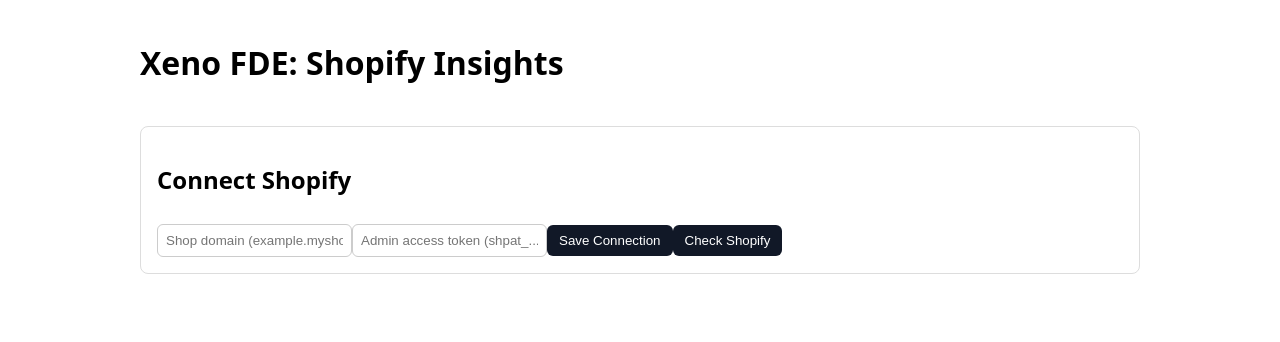
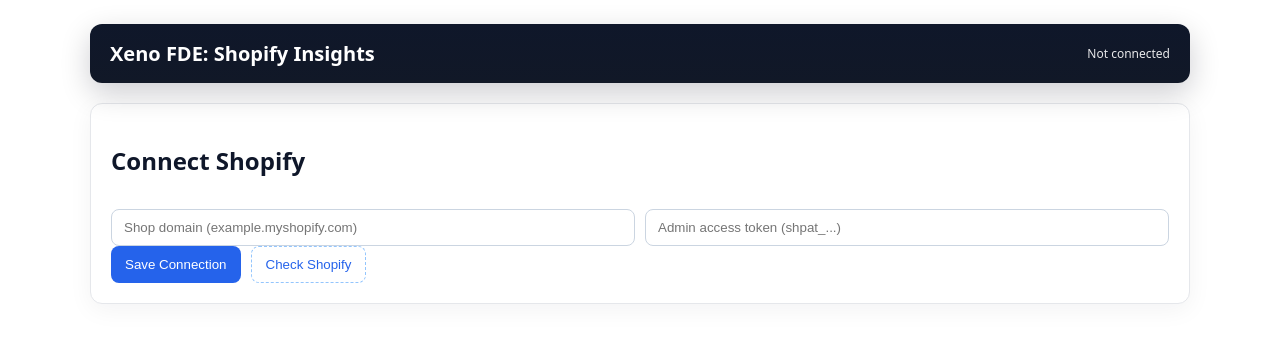
Before and after one commit to rajul2911/xeno-fde-assignment, a React (Create React App) app in the folder frontend/: page / in a window 1280 px wide. Shown: the top 342 px of the page. Built offline with nearby package versions, Linux system fonts and the light colour scheme; no server answers.

Commit message:
update ui

```diff
--- a/frontend/src/App.css
+++ b/frontend/src/App.css
@@ -38,44 +38,65 @@
 }
 
 /* basic layout */
+
+/* Base */
 .container {
-  max-width: 1000px;
+  max-width: 1100px;
   margin: 0 auto;
-  padding: 20px;
-  font-family: system-ui, sans-serif;
+  padding: 24px;
+  font-family: ui-sans-serif, system-ui, -apple-system, Segoe UI, Roboto, "Helvetica Neue", Arial, "Noto Sans", "Apple Color Emoji", "Segoe UI Emoji";
+  color: #0f172a;
 }
 
 header {
+  position: sticky;
+  top: 0;
+  background: linear-gradient(180deg, #0f172a, #111827);
+  color: white;
+  padding: 16px 20px;
+  border-radius: 12px;
   display: flex;
   justify-content: space-between;
   align-items: center;
   margin-bottom: 20px;
+  box-shadow: 0 10px 30px rgba(2,6,23,0.2);
 }
+header h1 { font-size: 20px; margin: 0; }
+header .status { opacity: 0.9; font-size: 12px; }
 
 .card {
-  border: 1px solid #ddd;
-  border-radius: 8px;
-  padding: 16px;
+  border: 1px solid #e5e7eb;
+  border-radius: 12px;
+  padding: 20px;
   margin: 16px 0;
   display: flex;
   flex-direction: column;
-  gap: 8px;
+  gap: 12px;
+  background: #ffffff;
+  box-shadow: 0 6px 24px rgba(15,23,42,0.05);
 }
+.form-row { display: grid; grid-template-columns: 1fr 1fr; gap: 10px; }
+.form-actions { display: flex; gap: 10px; }
 
 input {
-  padding: 8px;
-  border: 1px solid #ccc;
-  border-radius: 6px;
+  padding: 10px 12px;
+  border: 1px solid #cbd5e1;
+  border-radius: 8px;
 }
 
 button {
-  padding: 8px 12px;
+  padding: 10px 14px;
   border: none;
-  background: #111827;
+  background: #2563eb;
   color: white;
-  border-radius: 6px;
+  border-radius: 8px;
   cursor: pointer;
+  transition: transform .03s ease, box-shadow .2s ease;
 }
+button:hover { box-shadow: 0 6px 18px rgba(37,99,235,0.3); }
+button:active { transform: translateY(1px); }
+.button-secondary { background: #111827; }
+.button-ghost { background: transparent; color: #2563eb; border: 1px dashed #93c5fd; }
 
 button.link {
   background: transparent;
@@ -83,9 +104,8 @@
   text-decoration: underline;
 }
 
-.error {
-  color: #b91c1c;
-}
+.error { color: #b91c1c; font-weight: 500; }
+.muted { color: #6b7280; font-size: 12px; }
 
 .kpis {
   display: grid;
@@ -119,9 +139,20 @@
 }
 
 .chart {
-  border: 1px solid #eee;
-  padding: 12px;
-  border-radius: 8px;
+  border: 1px solid #e5e7eb;
+  padding: 16px;
+  border-radius: 12px;
   margin-bottom: 16px;
   background: white;
 }
+
+/* skeletons */
+.skeleton { background: linear-gradient(90deg, #f1f5f9 25%, #e2e8f0 37%, #f1f5f9 63%); background-size: 400% 100%; animation: shimmer 1.4s ease infinite; border-radius: 8px; }
+.sk-kpi { height: 72px; }
+.sk-chart { height: 260px; }
+@keyframes shimmer { 0%{background-position: 100% 0} 100%{background-position: -100% 0} }
+
+@media (max-width: 800px){
+  .form-row { grid-template-columns: 1fr; }
+  .kpis { grid-template-columns: 1fr; }
+}
--- a/frontend/src/App.js
+++ b/frontend/src/App.js
@@ -21,15 +21,19 @@
   const [adminToken, setAdminToken] = useState('');
   const [error, setError] = useState('');
   const [checkStatus, setCheckStatus] = useState('');
+  const [saving, setSaving] = useState(false);
 
   async function submit(e) {
     e.preventDefault();
     setError('');
+    setSaving(true);
     try {
       await api.linkShopify({ domain, adminToken });
       onConnected();
     } catch (err) {
       setError(err.message || 'Failed');
+    } finally {
+      setSaving(false);
     }
   }
 
@@ -37,11 +41,14 @@
     <div className="card">
       <h2>Connect Shopify</h2>
       <form onSubmit={submit}>
+        <div className="form-row">
           <input placeholder="Shop domain (example.myshopify.com)" value={domain} onChange={e => setDomain(e.target.value)} />
           <input placeholder="Admin access token (shpat_...)" value={adminToken} onChange={e => setAdminToken(e.target.value)} />
+        </div>
         {error && <div className="error">{error}</div>}
-        <button type="submit">Save Connection</button>
-        <button type="button" onClick={async () => {
+        <div className="form-actions">
+          <button type="submit" disabled={saving}>{saving ? 'Saving…' : 'Save Connection'}</button>
+          <button type="button" className="button-ghost" onClick={async () => {
           setError('');
           setCheckStatus('');
           try {
@@ -52,6 +59,7 @@
             setCheckStatus(`Check failed: ${e.message}`);
           }
         }}>Check Shopify</button>
+        </div>
       </form>
       {checkStatus && <div style={{ marginTop: 8 }}>{checkStatus}</div>}
     </div>
@@ -65,6 +73,7 @@
   const [start, setStart] = useState('');
   const [end, setEnd] = useState('');
   const [error, setError] = useState('');
+  const [loading, setLoading] = useState(true);
 
   async function load() {
     try {
@@ -83,7 +92,7 @@
   }
 
   useEffect(() => {
-    load();
+    (async () => { await load(); setLoading(false); })();
     // eslint-disable-next-line
   }, []);
 
@@ -123,6 +132,14 @@
   return (
     <div>
       <div className="kpis">
+        {loading ? (
+          <>
+            <div className="kpi skeleton sk-kpi" />
+            <div className="kpi skeleton sk-kpi" />
+            <div className="kpi skeleton sk-kpi" />
+          </>
+        ) : (
+          <>
             <div className="kpi">
               <div className="kpi-label">Customers</div>
               <div className="kpi-value">{summary.customers}</div>
@@ -135,6 +152,8 @@
               <div className="kpi-label">Revenue</div>
               <div className="kpi-value">₹ {summary.revenue.toFixed(2)}</div>
             </div>
+          </>
+        )}
       </div>
 
       <div className="filters">
@@ -149,12 +168,12 @@
 
       <div className="chart">
         <h3>Revenue over time</h3>
-        <Line data={lineData} />
+        {loading ? <div className="skeleton sk-chart" /> : <Line data={lineData} />}
       </div>
 
       <div className="chart">
         <h3>Top customers by spend</h3>
-        <Bar data={barData} />
+        {loading ? <div className="skeleton sk-chart" /> : <Bar data={barData} />}
       </div>
     </div>
   );
@@ -162,17 +181,32 @@
 
 function App() {
   const [connected, setConnected] = useState(false);
+  const [status, setStatus] = useState('Checking connection…');
 
-  // Optionally, check if already connected (e.g., via /tenants/me)
-  // For now, always show connect form first
+  useEffect(() => {
+    (async () => {
+      try {
+        const me = await api.me();
+        if (me?.shopDomain && me?.hasAccessToken) {
+          setConnected(true);
+          setStatus(`Connected: ${me.shopDomain}`);
+        } else {
+          setStatus('Not connected');
+        }
+      } catch (_) {
+        setStatus('Not connected');
+      }
+    })();
+  }, []);
 
   return (
     <div className="container">
       <header>
         <h1>Xeno FDE: Shopify Insights</h1>
+        <div className="status">{status}</div>
       </header>
       {!connected ? (
-        <ConnectShopify onConnected={() => setConnected(true)} />
+        <ConnectShopify onConnected={() => { setConnected(true); setStatus('Connected'); }} />
       ) : (
         <Dashboard />
       )}
--- a/frontend/src/api.js
+++ b/frontend/src/api.js
@@ -1,5 +1,5 @@
-// let API_BASE = process.env.REACT_APP_API_BASE || 'http://localhost:4000/api';
-let API_BASE = process.env.REACT_APP_API_BASE || 'https://xeno-fde-assignment.onrender.com/api';
+// Default to local backend; override with REACT_APP_API_BASE for deployed API (e.g., https://xeno-fde-assignment.onrender.com/api)
+let API_BASE = process.env.REACT_APP_API_BASE || 'http://localhost:4000/api';
 // Normalize base: if someone sets a bare host without protocol, assume http
 if (!/^https?:\/\//i.test(API_BASE)) {
   API_BASE = `http://${API_BASE}`;
@@ -37,6 +37,7 @@
   linkShopify: (payload) => request('/tenants/shopify', { method: 'POST', body: JSON.stringify(payload) }),
   ingestRun: () => request('/ingest/run', { method: 'POST' }),
   checkShopify: () => request('/tenants/shopify/check'),
+  me: () => request('/tenants/me'),
   summary: () => request('/insights/summary'),
   ordersByDate: (start, end) => {
     const params = new URLSearchParams();
```
Lines whose indentation alone changed are shown as unchanged.
